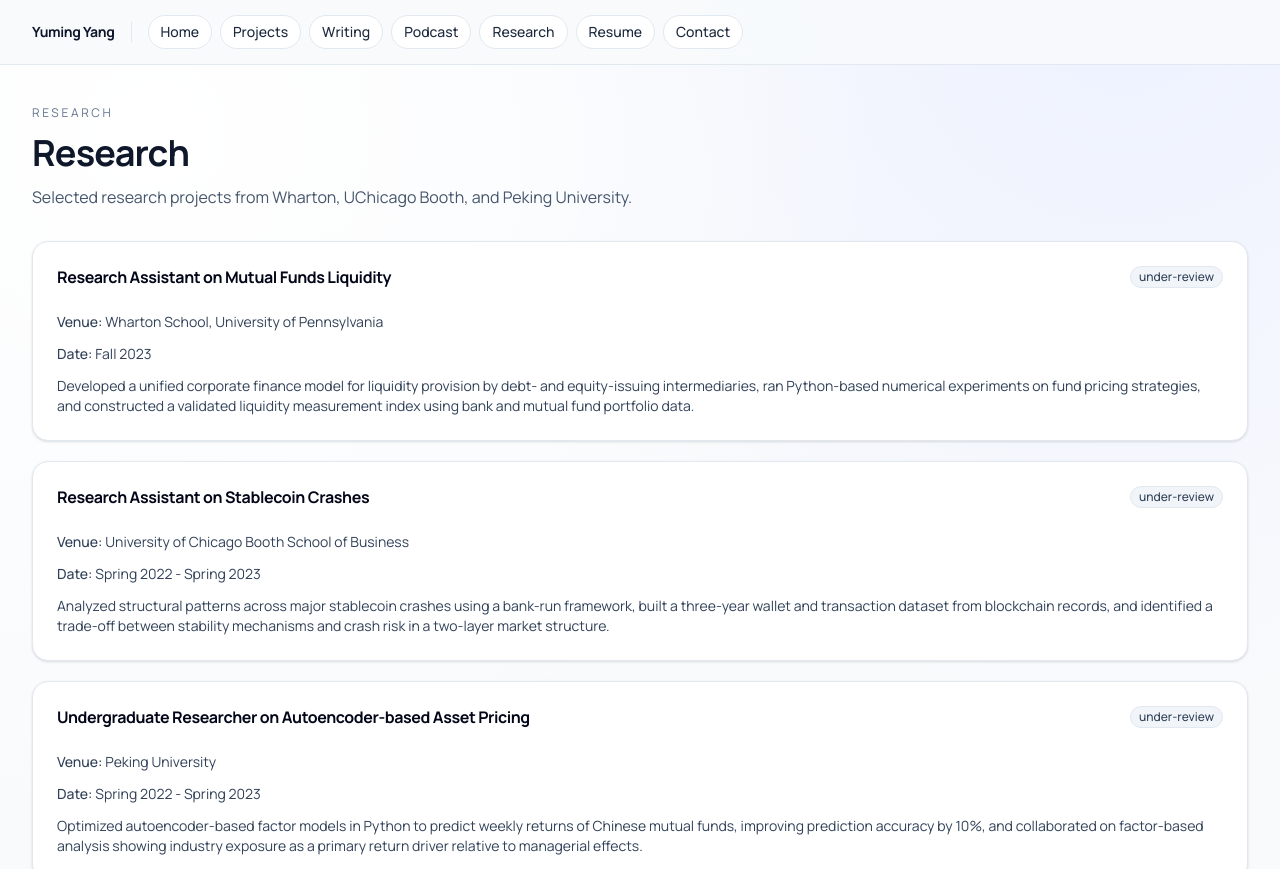
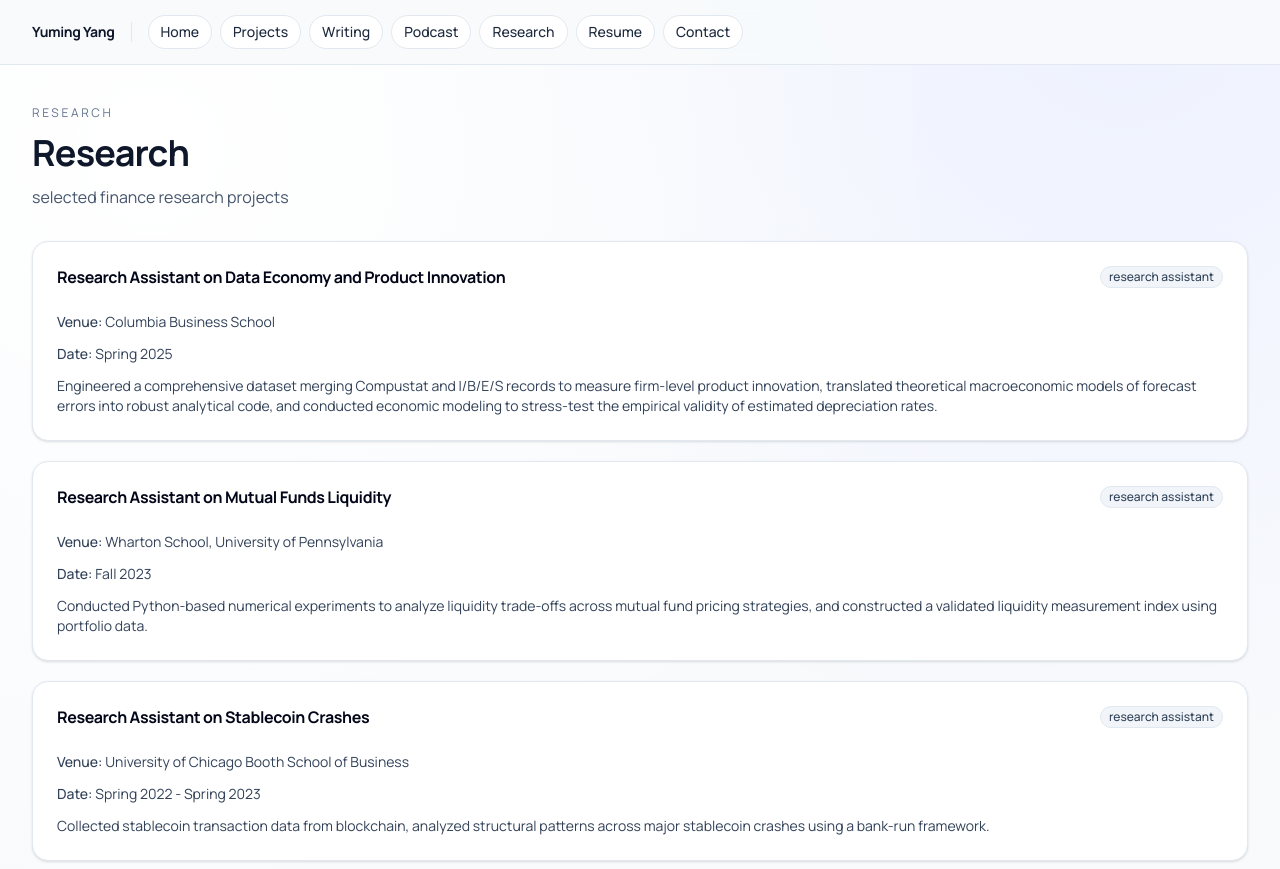
Before and after one commit to Yuming-Yang/personal_site, a Next.js app: page /research in a window 1280 px wide. Shown: the top 869 px of the page. Built offline with nearby package versions, Linux system fonts and the light colour scheme; no server answers.

Commit message:
Update research section and add Columbia 2025 project

```diff
--- a/app/research/page.tsx
+++ b/app/research/page.tsx
@@ -18,7 +18,7 @@ export default function ResearchPage() {
       <SectionHeader
         eyebrow="Research"
         title="Research"
-        subtitle="Selected research projects from Wharton, UChicago Booth, and Peking University."
+        subtitle="selected finance research projects"
       />
 
       <section className="grid gap-5">
--- a/content/research.ts
+++ b/content/research.ts
@@ -1,31 +1,40 @@
 import { ResearchItem } from "@/lib/types";
 
 export const research: ResearchItem[] = [
+  {
+    title: "Research Assistant on Data Economy and Product Innovation",
+    venue: "Columbia Business School",
+    date: "Spring 2025",
+    abstract:
+      "Engineered a comprehensive dataset merging Compustat and I/B/E/S records to measure firm-level product innovation, translated theoretical macroeconomic models of forecast errors into robust analytical code, and conducted economic modeling to stress-test the empirical validity of estimated depreciation rates.",
+    links: [],
+    status: "research assistant",
+  },
   {
     title: "Research Assistant on Mutual Funds Liquidity",
     venue: "Wharton School, University of Pennsylvania",
     date: "Fall 2023",
     abstract:
-      "Developed a unified corporate finance model for liquidity provision by debt- and equity-issuing intermediaries, ran Python-based numerical experiments on fund pricing strategies, and constructed a validated liquidity measurement index using bank and mutual fund portfolio data.",
+      "Conducted Python-based numerical experiments to analyze liquidity trade-offs across mutual fund pricing strategies, and constructed a validated liquidity measurement index using portfolio data.",
     links: [],
-    status: "under-review",
+    status: "research assistant",
   },
   {
     title: "Research Assistant on Stablecoin Crashes",
     venue: "University of Chicago Booth School of Business",
     date: "Spring 2022 - Spring 2023",
     abstract:
-      "Analyzed structural patterns across major stablecoin crashes using a bank-run framework, built a three-year wallet and transaction dataset from blockchain records, and identified a trade-off between stability mechanisms and crash risk in a two-layer market structure.",
+      "Collected stablecoin transaction data from blockchain, analyzed structural patterns across major stablecoin crashes using a bank-run framework.",
     links: [],
-    status: "under-review",
+    status: "research assistant",
   },
   {
     title: "Undergraduate Researcher on Autoencoder-based Asset Pricing",
     venue: "Peking University",
     date: "Spring 2022 - Spring 2023",
     abstract:
-      "Optimized autoencoder-based factor models in Python to predict weekly returns of Chinese mutual funds, improving prediction accuracy by 10%, and collaborated on factor-based analysis showing industry exposure as a primary return driver relative to managerial effects.",
+      "Optimized autoencoder-based factor models in Python to improve the prediction accuracy of weekly returns of Chinese mutual funds, and used factor-based analysis showing industry exposure as a primary return driver relative to managerial effects.",
     links: [],
-    status: "under-review",
+    status: "research assistant",
   },
 ];
--- a/lib/types.ts
+++ b/lib/types.ts
@@ -49,5 +49,9 @@ export interface ResearchItem {
   date: string;
   abstract: string;
   links: Array<{ label: string; href: string }>;
-  status: "published" | "under-review" | "placeholder";
+  status:
+    | "published"
+    | "under-review"
+    | "research assistant"
+    | "placeholder";
 }
```
